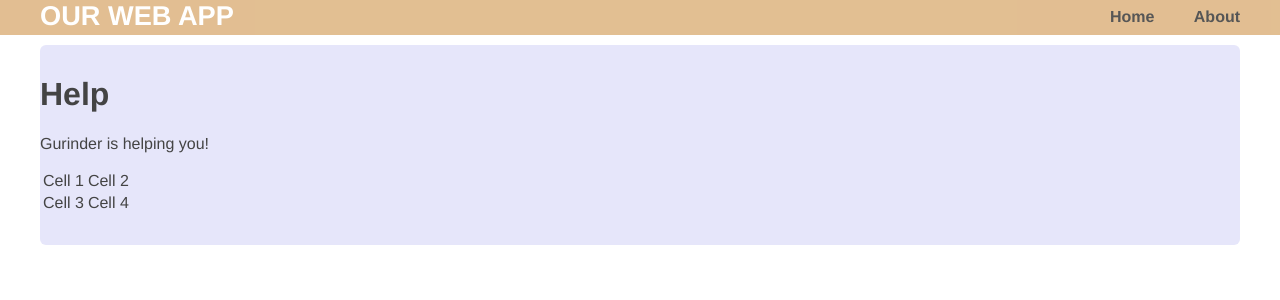
After one commit to avikdeb/pythonwork, a Flask app: template mywebdiary/templates/help.html in a window 1280 px wide. The commit adds this page. Shown: the top 300 px of the page. Run offline with Flask 2, Linux system fonts and the light colour scheme; the template is opened without the code that fills it, so the values that code supplies are empty.

Commit message:
initial commit - added html pages

```diff
--- a/mywebdiary/templates/about.html
+++ b/mywebdiary/templates/about.html
@@ -5,7 +5,7 @@
    {% block content %}
    <div class="about">
      <h1>About me</h1>
-     <p>This is a portfolio site about anything that can be put in a portfolio.</p>
+     <p>This is a portfolio site about anything that can be put in a portfolio. This is Gurinder.</p>
    </div>
  {% endblock %}
   </body>
--- /dev/null
+++ b/mywebdiary/templates/help.html
@@ -0,0 +1,16 @@
+<!DOCTYPE html>
+<html>
+  <body>
+   {% extends "layout.html" %}
+   {% block content %}
+   <div class="about">
+     <h1>Help</h1>
+     <p>Gurinder is helping you!</p>
+       <table>
+           <tr><td>Cell 1</td><td>Cell 2</td></tr>
+           <tr><td>Cell 3</td><td>Cell 4</td></tr>
+       </table>
+   </div>
+ {% endblock %}
+  </body>
+</html>
```
